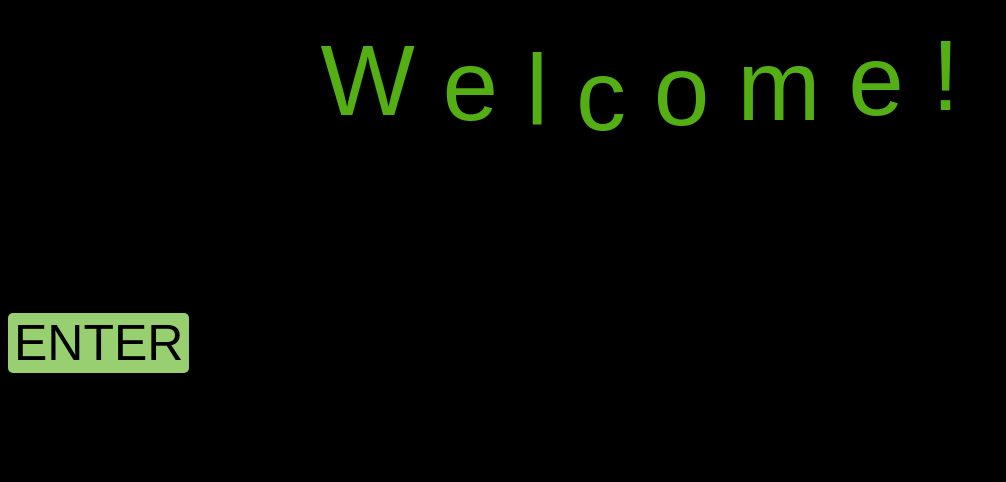
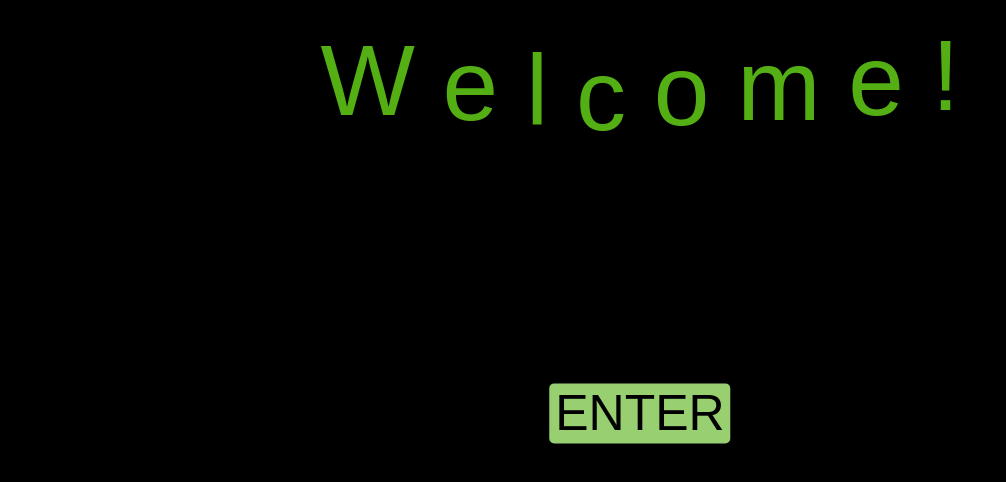
Before and after one commit to Jerrified/Advanced-Battleship, a plain HTML site: page index.html in a window 1280 px wide. Shown: the whole page, without its empty margins (0-1006 px from the left). Drawn offline with Linux system fonts and the light colour scheme.

Commit message:
Centered button

```diff
--- a/index.html
+++ b/index.html
@@ -17,6 +17,6 @@
             <span>e</span>
             <span>!</span>
         </div>
-            <a style="text-align: center;" href="battleship.html"><button>ENTER</button><a>
+            <a style="position: absolute;top: 50%;left: 50%;transform: translate(-50%, -50%);" href="battleship.html"><button>ENTER</button><a>
     </body>
 </html>
```
